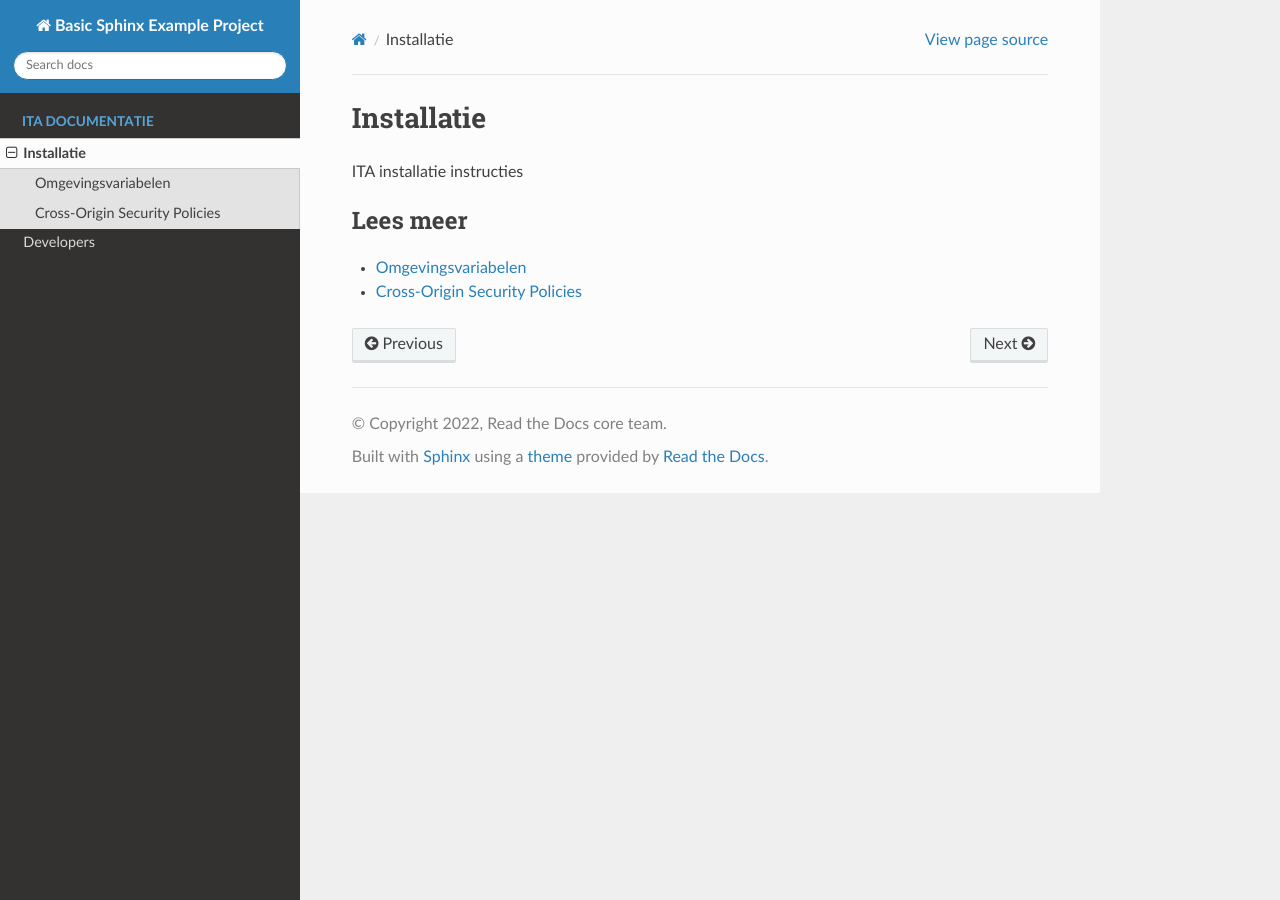
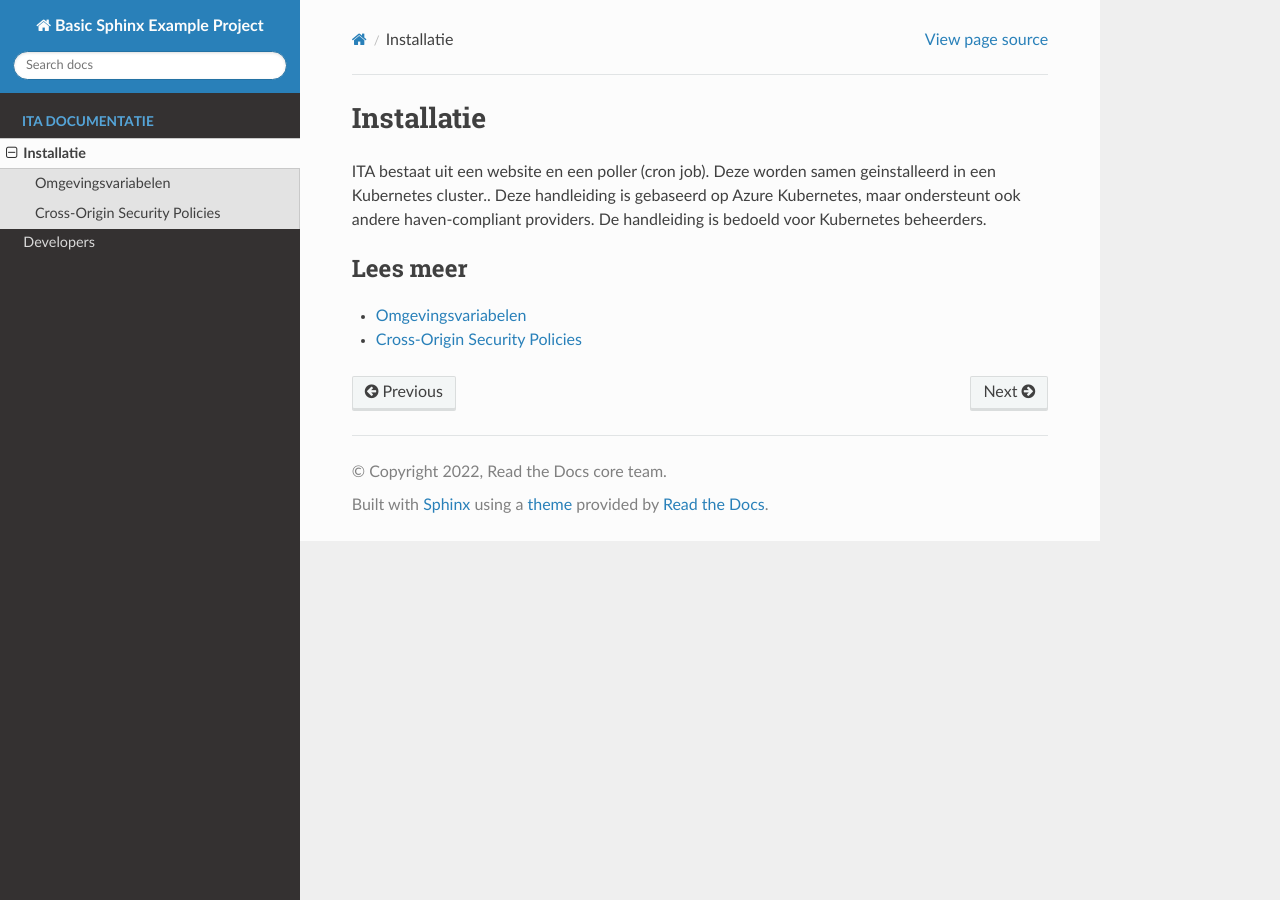
Before and after one commit to Interne-Taak-Afhandeling/.github, a Sphinx documentation site: the page built from docs/installation/index.rst, in a window 1280 px wide. Built offline with Sphinx 7.4.7 and the Read the Docs theme 3.1.0, drawn with Linux system fonts in a browser that asks for light colours; pages that are not in the unit, such as notebooks, are missing from menus.

Commit message:
Update index.rst

```diff
--- a/docs/installation/index.rst
+++ b/docs/installation/index.rst
@@ -1,7 +1,8 @@
 Installatie
 ===========
 
-ITA installatie instructies
+ITA bestaat uit een website en een poller (cron job). Deze worden samen geinstalleerd in een Kubernetes cluster..
+Deze handleiding is gebaseerd op Azure Kubernetes, maar ondersteunt ook andere haven-compliant providers. De handleiding is bedoeld voor Kubernetes beheerders.
 
 .. toctree::
    :maxdepth: 1
```
